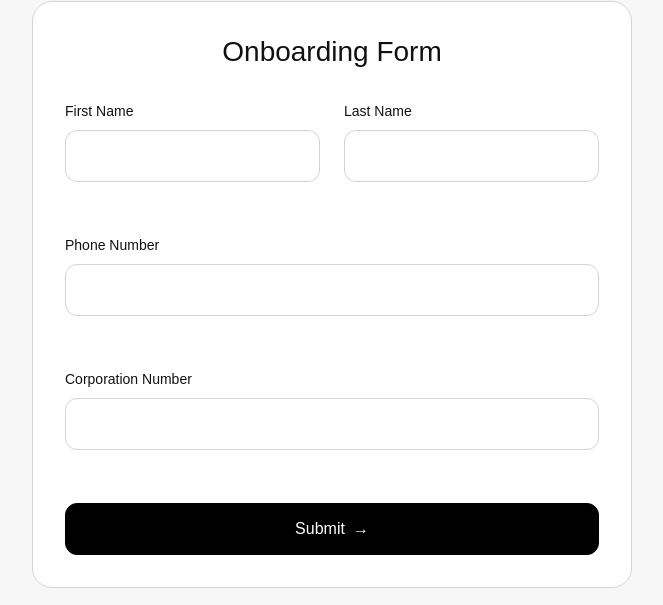
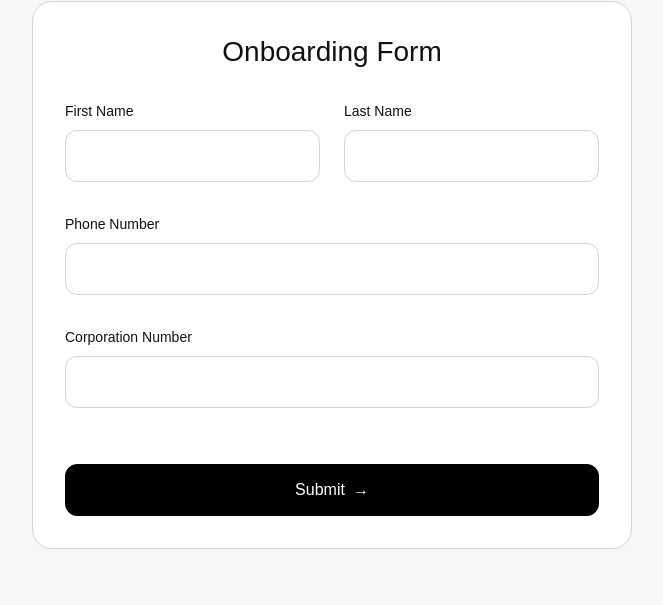
Before and after one commit to dominik-m1/venn, a Next.js app: page / in a window 1280 px wide. Shown: the part 191-796 px from the top of the page, without its empty margins (308-971 px from the left). Built offline with nearby package versions, Linux system fonts and the light colour scheme; no server answers.

Commit message:
[Venn#10] - fix: adjust onboarding form field and submit button spacing

```diff
--- a/src/components/atoms/FieldMessage/field-message.module.scss
+++ b/src/components/atoms/FieldMessage/field-message.module.scss
@@ -2,7 +2,7 @@
 
 .message {
   position: absolute;
-  top: calc(100% + design.$space-1);
+  top: calc(100% + design.$space-025);
   inset-inline: 0;
   font-size: design.$font-size-small;
   color: design.$color-muted;
--- a/src/components/molecules/FormField/form-field.module.scss
+++ b/src/components/molecules/FormField/form-field.module.scss
@@ -5,20 +5,12 @@
   flex-direction: column;
   gap: design.$space-1;
   min-width: 0;
-  padding-bottom: calc(
-    design.$font-size-small * design.$line-height-body + design.$space-1
-  );
+  padding-bottom: design.$space-1;
 }
 
 .control {
+  position: relative;
   display: flex;
-  position: relative;
+  flex-direction: column;
+  gap: design.$space-1;
 }
-
-@include design.respond-to {
-  .field {
-    padding-bottom: calc(
-      design.$font-size-small * design.$line-height-body * 2 + design.$space-1
-    );
-  }
-}
--- a/src/components/organisms/OnboardingForm/onboarding-form.module.scss
+++ b/src/components/organisms/OnboardingForm/onboarding-form.module.scss
@@ -4,6 +4,10 @@
   display: flex;
   flex-direction: column;
   gap: design.$space-3;
+}
+
+.form > button[type='submit'] {
+  margin-top: design.$space-3;
 }
 
 .heading {
--- a/src/styles/_variables.scss
+++ b/src/styles/_variables.scss
@@ -20,6 +20,7 @@ $font-weight-label: 500;
 $line-height-body: 1.5;
 $line-height-heading: 1.25;
 
+$space-025: 0.25rem;
 $space-1: 0.5rem;
 $space-2: 1rem;
 $space-3: 1.5rem;
```
